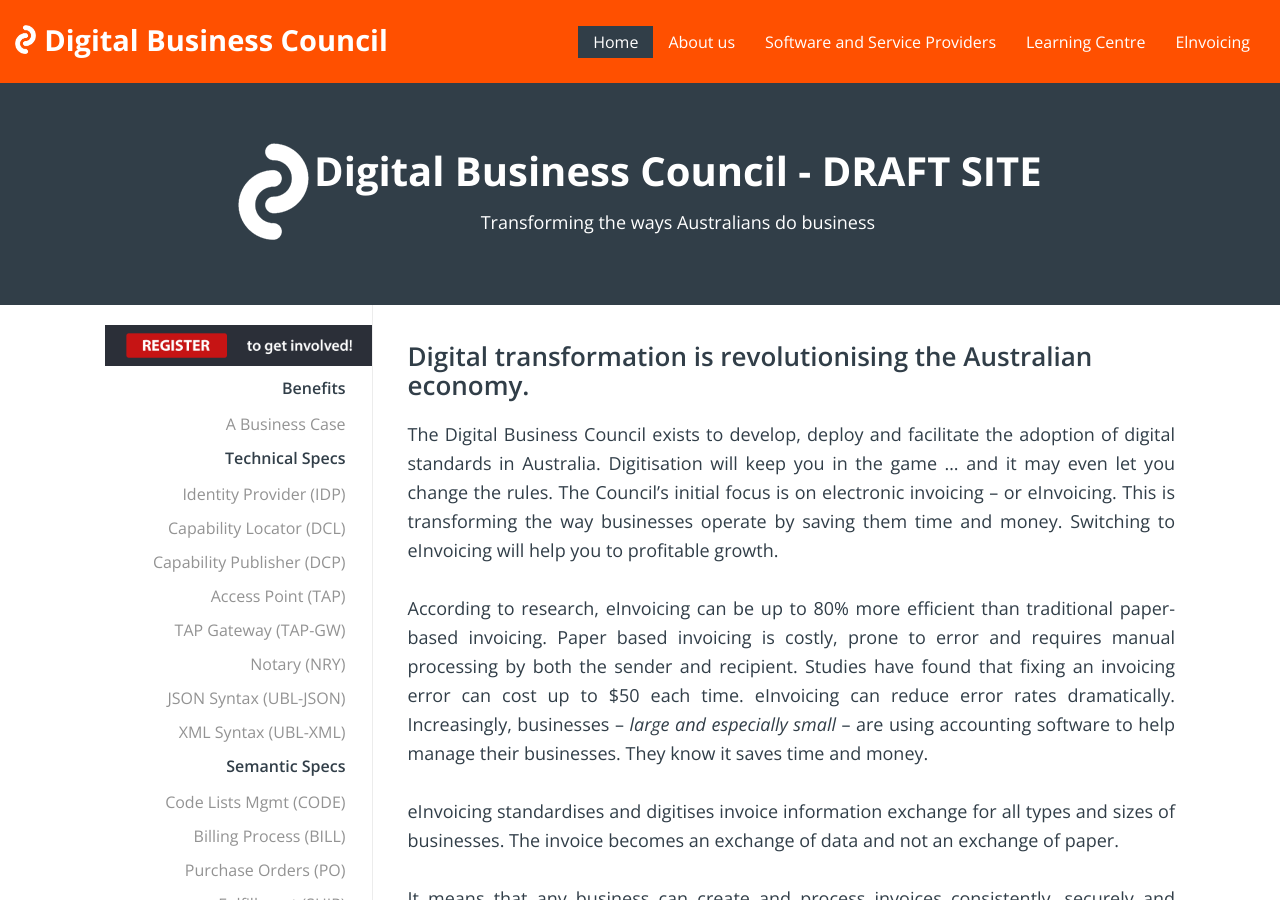
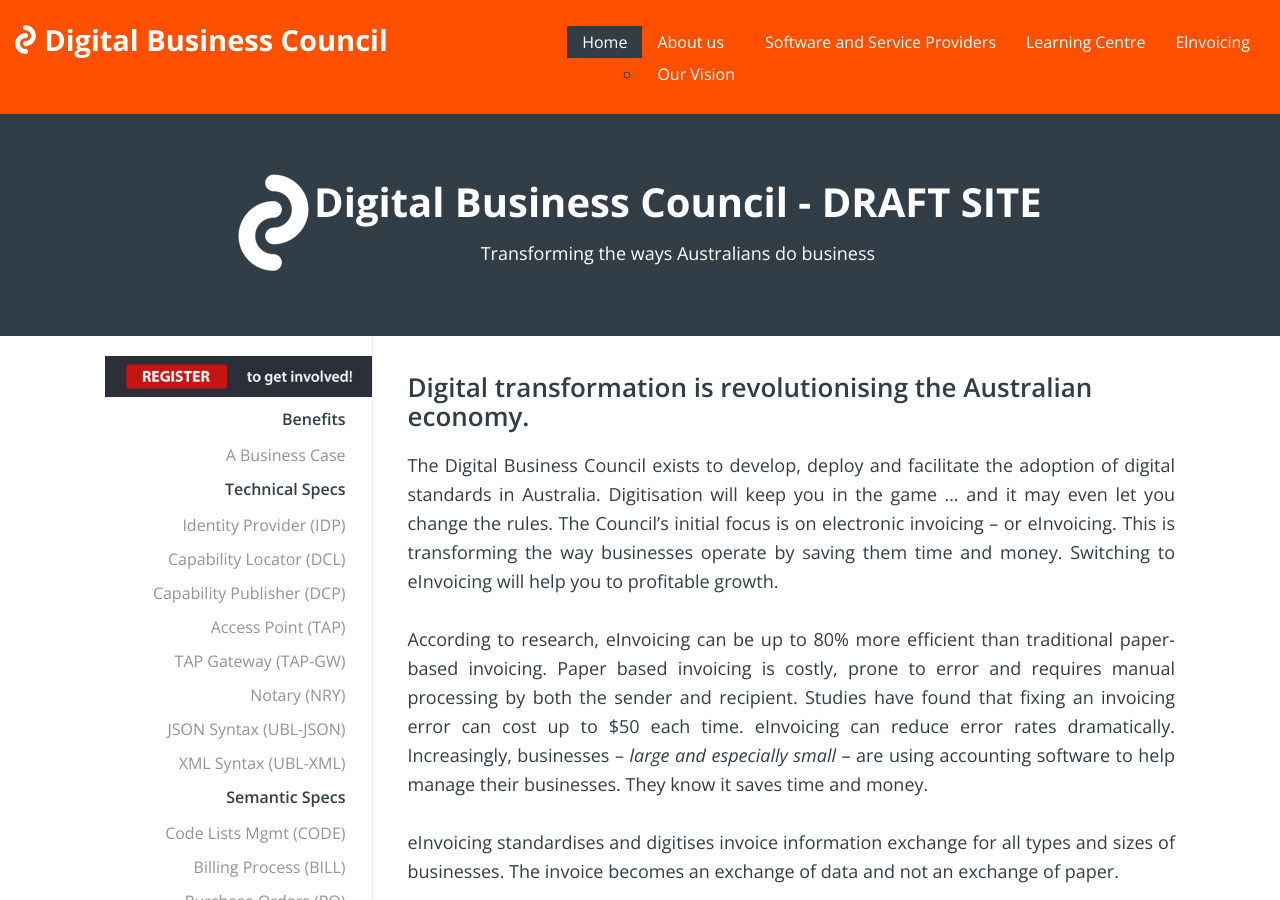
Before and after one commit to Digital-Business-Council/Digital-Business-Council.github.io, a Jekyll site: the page built from index.md, in a window 1280 px wide and 900 px high. Built offline with Jekyll 4.4.1, drawn with Linux system fonts in a browser that asks for light colours.

Commit message:
Update header-menu.html

```diff
--- a/_includes/header-menu.html
+++ b/_includes/header-menu.html
@@ -1,7 +1,11 @@
 {% assign current = page.url | downcase | split: '/' %}
 <ul class="header-menu">
     <li><a {% if page.url == '/' %}class="active"{% endif %} href="/">Home</a></li>
-    <li><a {% if current[1] == 'about' %}class="active"{% endif %} href="/about/">About us</a></li>
+    <li><a {% if current[1] == 'about' %}class="active"{% endif %} href="/about/">About us</a>
+        <ul>
+            <li><a href="#">Our Vision</a></li>
+        </ul>
+    </li>
     <li><a href="#">Software and Service Providers</a></li>
     <li><a href="#">Learning Centre</a></li>
     <li><a href="#">Elnvoicing</a></li>
```
